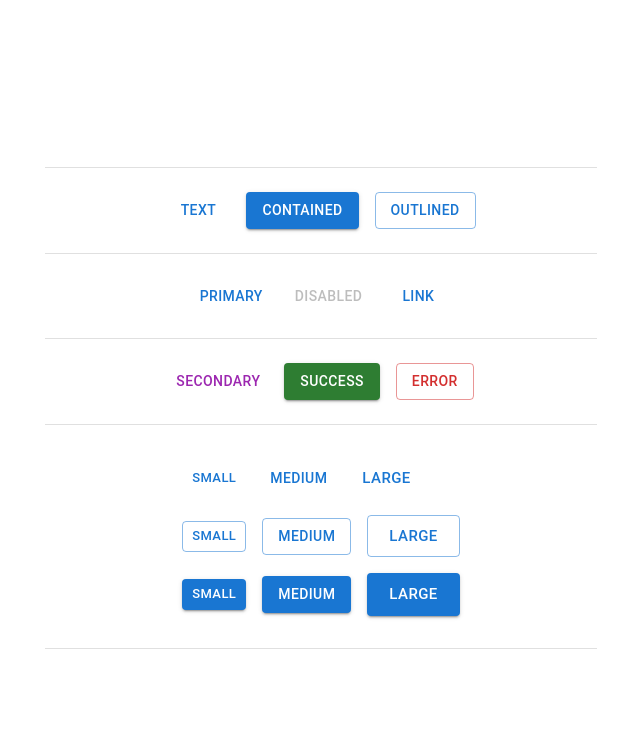
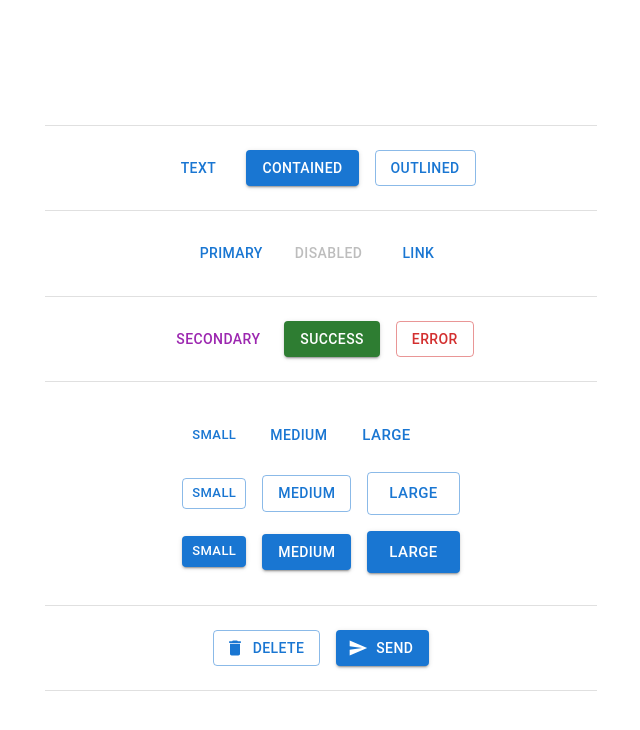
Before and after one commit to watcharakornton/mui_tutorials, a React (Vite) app: page / in a window 1280 px wide. Shown: the top 730 px of the page, without its empty margins (319-959 px from the left). Built offline with nearby package versions, Linux system fonts and the light colour scheme.

Commit message:
Add IconLabelButtons into Button Component

```diff
--- a/src/App.jsx
+++ b/src/App.jsx
@@ -2,7 +2,7 @@ import * as React from 'react';
 import { Box, Divider, Stack, Container } from '@mui/material';
 
 // import { ComboBox, Playground, CountrySelect, Grouped, RenderGroup, DisabledOptions } from "./inputs/AutocompleteComponent"
-import { BasicButtons, TextButtons, ColorButtons, ButtonSizes } from './inputs/ButtonComponent';
+import { BasicButtons, TextButtons, ColorButtons, ButtonSizes, IconLabelButtons } from './inputs/ButtonComponent';
 
 
 function App() {
@@ -36,6 +36,8 @@ function App() {
         <Divider sx={{ width: "100%"}} />
         <ButtonSizes />
         <Divider sx={{ width: "100%"}} />
+        <IconLabelButtons />
+        <Divider sx={{ width: "100%"}} />
       </Stack>
     </Container>
   )
--- a/src/inputs/ButtonComponent.jsx
+++ b/src/inputs/ButtonComponent.jsx
@@ -1,5 +1,19 @@
 import * as React from 'react';
-import { Stack, Box, Button } from '@mui/material'
+import { Stack, Box, Button } from '@mui/material';
+import { Delete as DeleteIcon, Send as SendIcon } from '@mui/icons-material';
+
+export const IconLabelButtons = () => {
+    return (
+        <Stack direction="row" spacing={2}>
+            <Button variant="outlined" startIcon={<DeleteIcon />}>
+                Delete
+            </Button>
+            <Button variant="contained" startIcon={<SendIcon />}>
+                Send
+            </Button>
+        </Stack>
+    )
+}
 
 export const ButtonSizes = () => {
     return (
```
